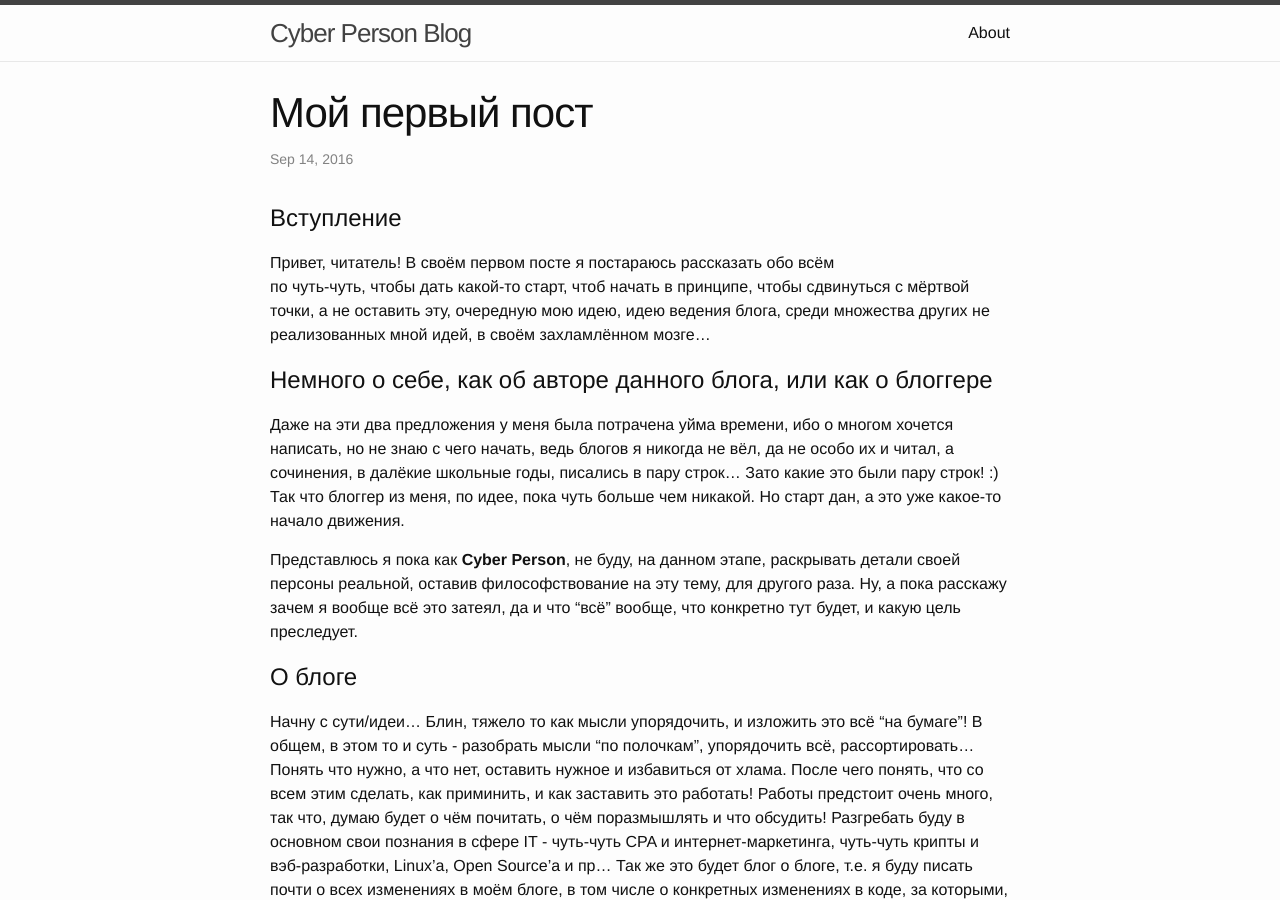
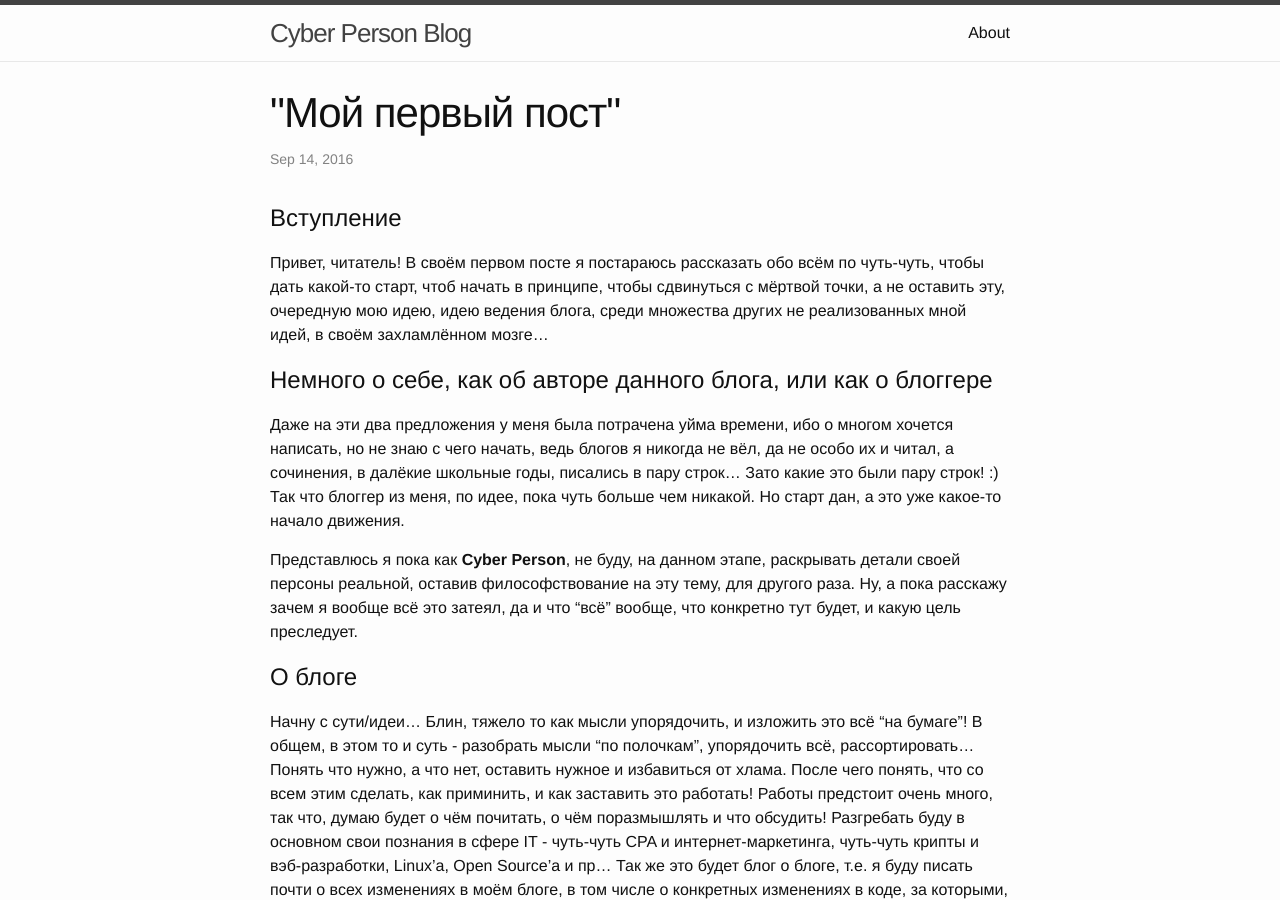
Before and after one commit to cyberperson/cyberperson.github.io, a Jekyll site: the page built from _posts/2016-09-14-my-first-post.md, in a window 1280 px wide and 900 px high. Built offline with Jekyll 4.4.1, drawn with Linux system fonts in a browser that asks for light colours.

```diff
--- a/_includes/head.html
+++ b/_includes/head.html
@@ -4,7 +4,7 @@
   <meta name="viewport" content="width=device-width, initial-scale=1">
   <meta name="keywords" content="{% if page.keywords %}{{ page.keywords | escape }}{% else %}{{ site.keywords | escape }}{% endif %}">
 
-  <title>{% if page.title %}{{ page.title | escape }}{% else %}{{ site.title | escape }}{% endif %}</title>
+  <title>{% if page.title %}{{ page.title | escape }} на {{ site.title | escape }}'е{% else %}{{ site.title | escape }}{% endif %}</title>
   <meta name="description" content="{{ page.excerpt | default: site.description | strip_html | normalize_whitespace | truncate: 160 | escape }}">
 
   {% assign custom_url = site.url | append: site.baseurl %}
--- a/_posts/2016-09-14-my-first-post.md
+++ b/_posts/2016-09-14-my-first-post.md
@@ -1,6 +1,6 @@
 ---
 layout: post
-title: "Мой первый пост"
+title: '"Мой первый пост"'
 date: 2016-09-14 20:22:00 +0300
 keywords: первый пост в блоге, старт блога, новый блог
 ---
```
